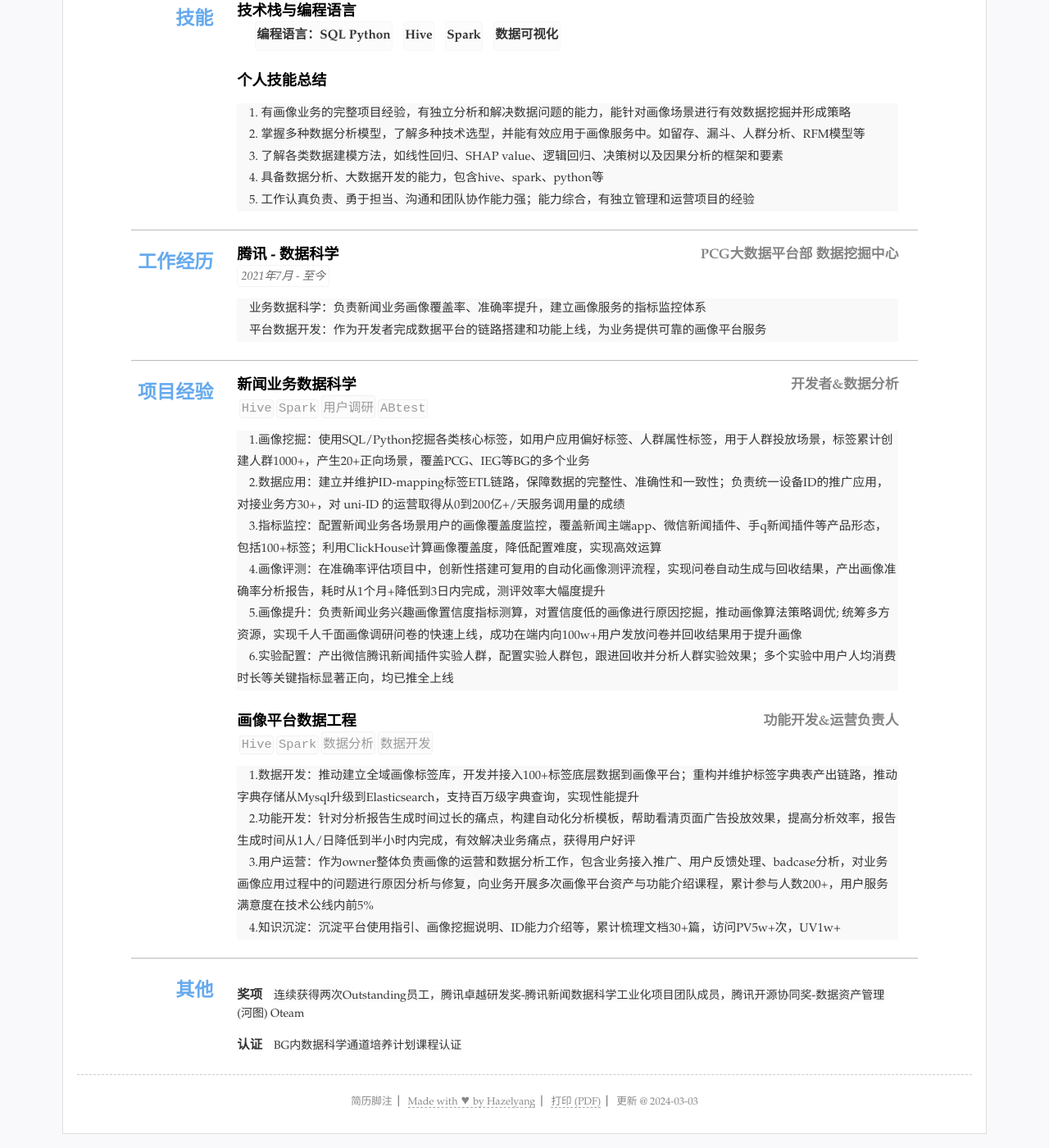
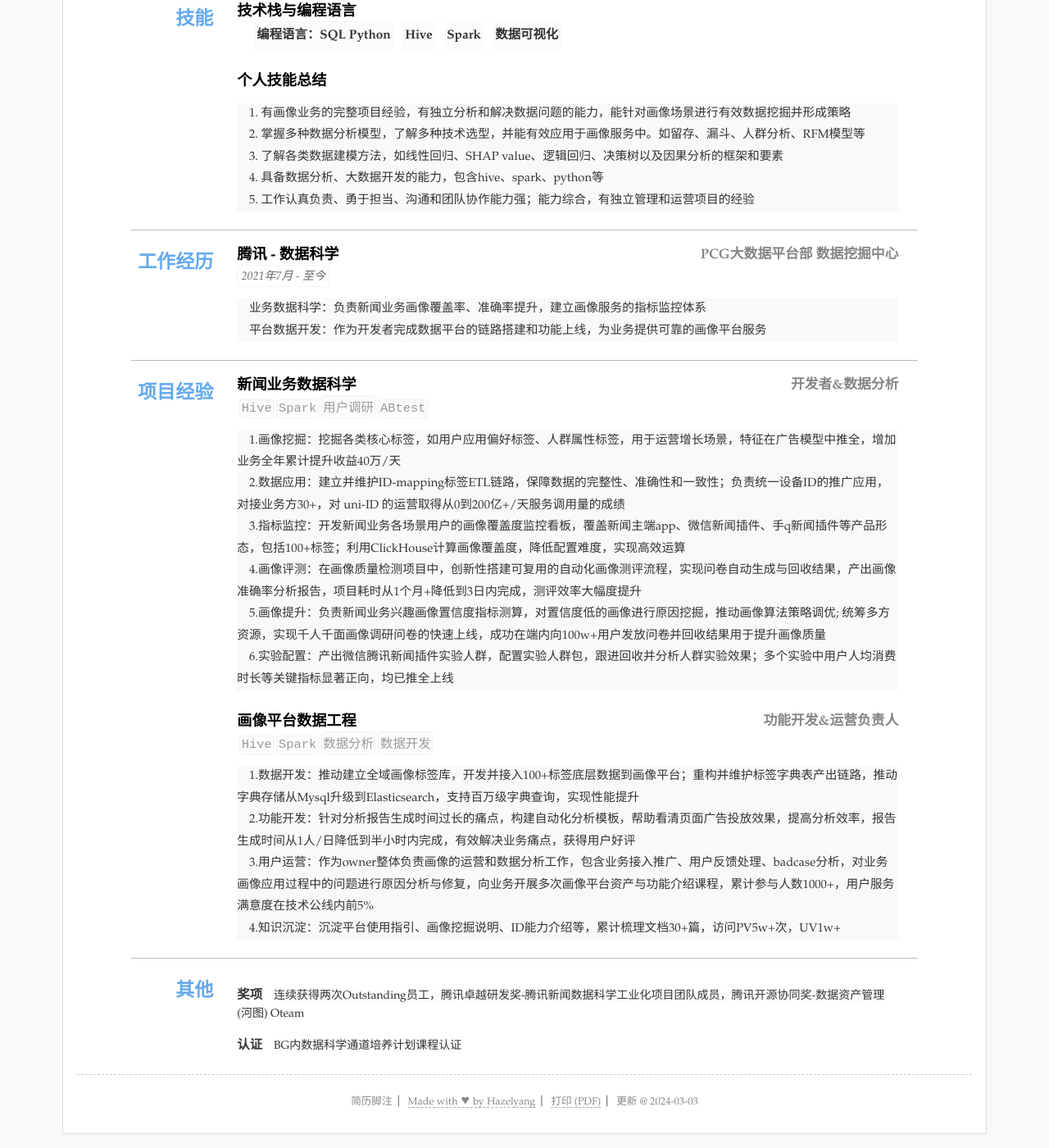
Before and after one commit to kyod-bu/cv, a Jekyll site: the page built from index.html, in a window 1280 px wide and 1400 px high, scrolled down 499 px. Shown: the whole window at 82% size. Built offline with Jekyll 4.4.1, drawn with Linux system fonts in a browser that asks for light colours; some of the changed text lies outside the part shown.

Commit message:
Update resume.yml

```diff
--- a/_data/resume.yml
+++ b/_data/resume.yml
@@ -32,7 +32,7 @@ main: #简历主要内容，
   - title: 中山大学
     # duration:
     sub: 2018年9月 - 2021年7月
-    detail: 经济学类硕士
+    detail: 经济学类硕士 - 国际商务硕士
   - title: University of Virginia (弗吉尼亚大学)
     # duration:
     sub: 2019年9月 - 2020年7月
@@ -108,11 +108,11 @@ main: #简历主要内容，
     - Spark
     - 用户调研
     - ABtest
-    detail: 1.画像挖掘：使用SQL/Python挖掘各类核心标签，如用户应用偏好标签、人群属性标签，用于人群投放场景，标签累计创建人群1000+，产生20+正向场景，覆盖PCG、IEG等BG的多个业务 <br>  &nbsp &nbsp
+    detail: 1.画像挖掘：挖掘各类核心标签，如用户应用偏好标签、人群属性标签，用于运营增长场景，特征在广告模型中推全，增加业务全年累计提升收益40万/天 <br>  &nbsp &nbsp
             2.数据应用：建立并维护ID-mapping标签ETL链路，保障数据的完整性、准确性和一致性；负责统一设备ID的推广应用，对接业务方30+，对 uni-ID 的运营取得从0到200亿+/天服务调用量的成绩 <br>  &nbsp &nbsp
-            3.指标监控：配置新闻业务各场景用户的画像覆盖度监控，覆盖新闻主端app、微信新闻插件、手q新闻插件等产品形态，包括100+标签；利用ClickHouse计算画像覆盖度，降低配置难度，实现高效运算 <br>  &nbsp &nbsp
-            4.画像评测：在准确率评估项目中，创新性搭建可复用的自动化画像测评流程，实现问卷自动生成与回收结果，产出画像准确率分析报告，耗时从1个月+降低到3日内完成，测评效率大幅度提升  <br>  &nbsp &nbsp
-            5.画像提升：负责新闻业务兴趣画像置信度指标测算，对置信度低的画像进行原因挖掘，推动画像算法策略调优; 统筹多方资源，实现千人千面画像调研问卷的快速上线，成功在端内向100w+用户发放问卷并回收结果用于提升画像  <br>  &nbsp &nbsp
+            3.指标监控：开发新闻业务各场景用户的画像覆盖度监控看板，覆盖新闻主端app、微信新闻插件、手q新闻插件等产品形态，包括100+标签；利用ClickHouse计算画像覆盖度，降低配置难度，实现高效运算 <br>  &nbsp &nbsp
+            4.画像评测：在画像质量检测项目中，创新性搭建可复用的自动化画像测评流程，实现问卷自动生成与回收结果，产出画像准确率分析报告，项目耗时从1个月+降低到3日内完成，测评效率大幅度提升  <br>  &nbsp &nbsp
+            5.画像提升：负责新闻业务兴趣画像置信度指标测算，对置信度低的画像进行原因挖掘，推动画像算法策略调优; 统筹多方资源，实现千人千面画像调研问卷的快速上线，成功在端内向100w+用户发放问卷并回收结果用于提升画像质量  <br>  &nbsp &nbsp
             6.实验配置：产出微信腾讯新闻插件实验人群，配置实验人群包，跟进回收并分析人群实验效果；多个实验中用户人均消费时长等关键指标显著正向，均已推全上线
     sub: 开发者&数据分析
 
@@ -125,7 +125,7 @@ main: #简历主要内容，
     - 数据开发
     detail: 1.数据开发：推动建立全域画像标签库，开发并接入100+标签底层数据到画像平台；重构并维护标签字典表产出链路，推动字典存储从Mysql升级到Elasticsearch，支持百万级字典查询，实现性能提升 <br>  &nbsp &nbsp
             2.功能开发：针对分析报告生成时间过长的痛点，构建自动化分析模板，帮助看清页面广告投放效果，提高分析效率，报告生成时间从1人/日降低到半小时内完成，有效解决业务痛点，获得用户好评 <br>  &nbsp &nbsp
-            3.用户运营：作为owner整体负责画像的运营和数据分析工作，包含业务接入推广、用户反馈处理、badcase分析，对业务画像应用过程中的问题进行原因分析与修复，向业务开展多次画像平台资产与功能介绍课程，累计参与人数200+，用户服务满意度在技术公线内前5% <br>  &nbsp &nbsp
+            3.用户运营：作为owner整体负责画像的运营和数据分析工作，包含业务接入推广、用户反馈处理、badcase分析，对业务画像应用过程中的问题进行原因分析与修复，向业务开展多次画像平台资产与功能介绍课程，累计参与人数1000+，用户服务满意度在技术公线内前5% <br>  &nbsp &nbsp
             4.知识沉淀：沉淀平台使用指引、画像挖掘说明、ID能力介绍等，累计梳理文档30+篇，访问PV5w+次，UV1w+
     sub: 功能开发&运营负责人
 
```
